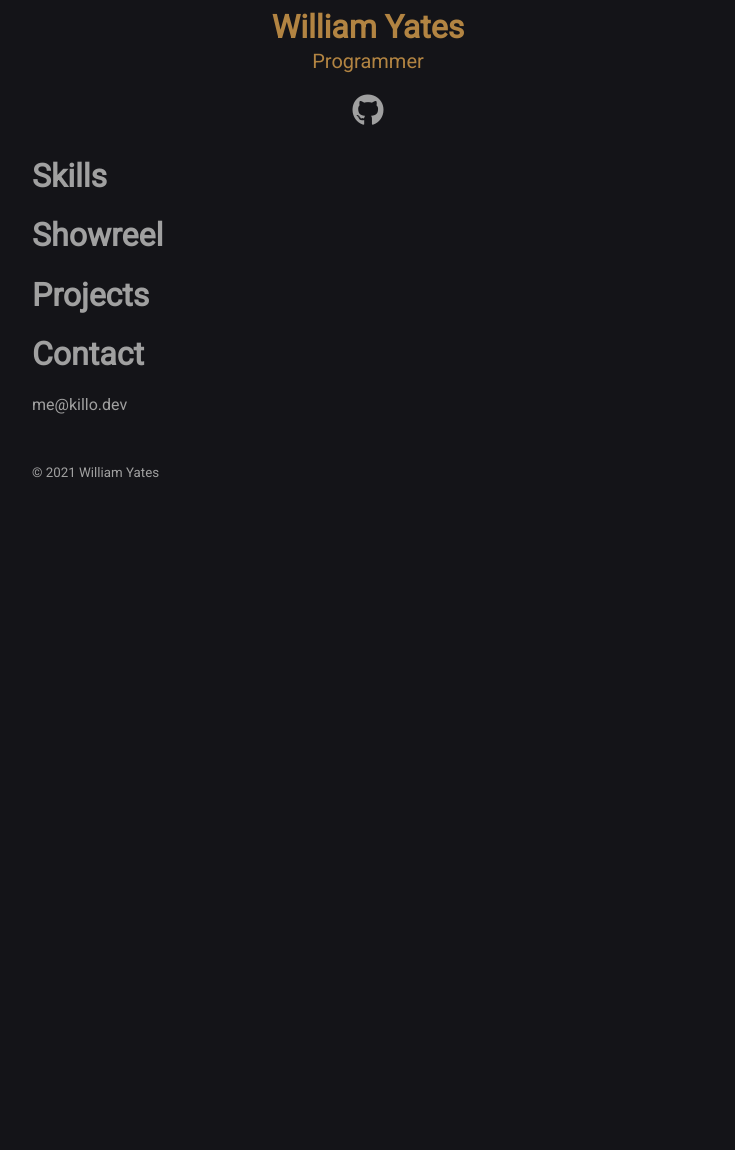
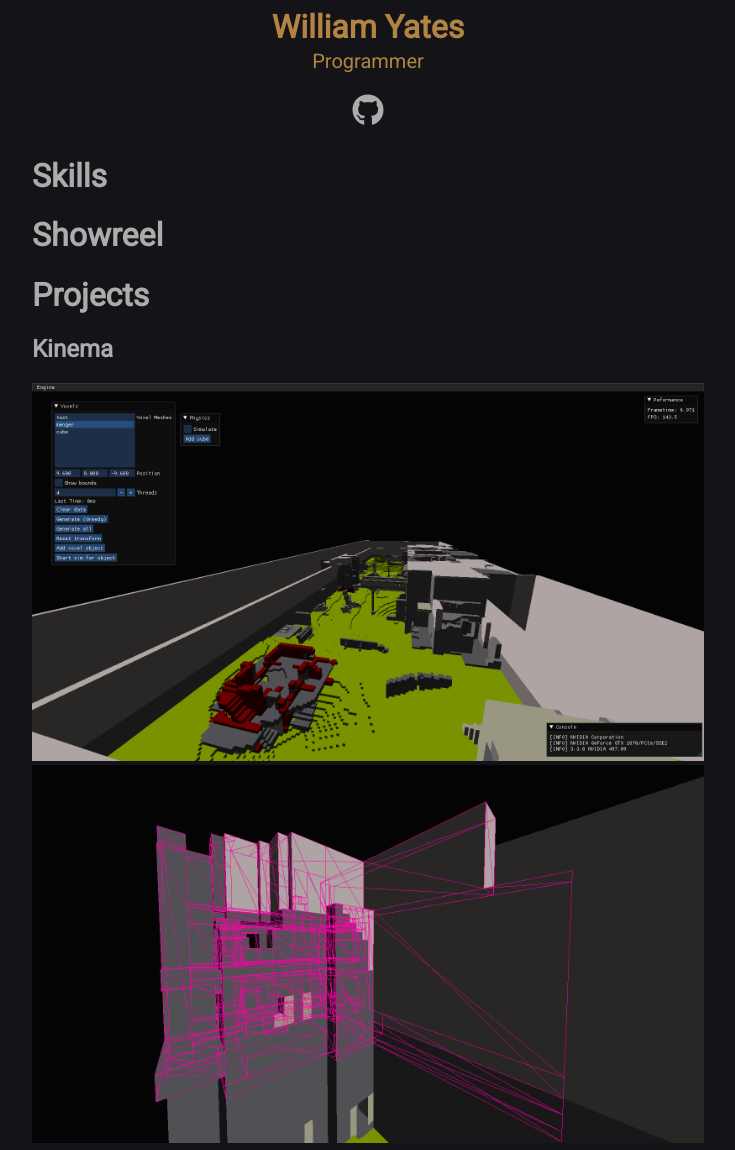
Before and after one commit to killowatt/killowatt.github.io, a plain HTML site: page index.html in a window 1280 px wide. Shown: the part 118-1268 px from the top of the page, without its empty margins (272-1007 px from the left). Before the commit the page ends 800 px from the top, so only its background shows below. Drawn offline with Linux system fonts and the light colour scheme.

Commit message:
Add test images for projects section

```diff
--- a/index.html
+++ b/index.html
@@ -19,7 +19,7 @@
 </head>
 
 <body>
-    <div class="container content">
+    <div class="container">
         <header class="header-container">
             <h3 class="header">
                 <a class="home" href="" title="Home">killowatt</a>
@@ -48,6 +48,17 @@
 
             <div id="projects">
                 <h1>Projects</h1>
+
+                <h2>Kinema</h2>
+
+                <a href="images/kinema/kinema_overview.png" target="_blank">
+                    <img src="images/kinema/kinema_overview.png" alt="Kinema">
+                </a>
+
+                <a href="images/kinema/kinema_wireframe.png" target="_blank">
+                    <img src="images/kinema/kinema_wireframe.png" alt="Kinema Wireframe">
+                </a>
+
             </div>
 
             <div id="contact">
--- a/styles.css
+++ b/styles.css
@@ -1,5 +1,5 @@
 :root {
-    --theme-color: #A0A0A0;
+    --theme-color: #ACACAC;
     --theme-background: #141418;
     --theme-accent: #B28442;
 }
@@ -21,6 +21,11 @@ body {
 
     background-color: var(--theme-background);
     color: var(--theme-color);
+}
+
+img {
+    max-width: 100%;
+    max-height: auto;
 }
 
 iframe {
@@ -55,9 +60,7 @@ iframe {
 
 .header small {
     font-weight: 400;
-    /* opacity: 0.5; */
     color: var(--theme-color);
-
 }
 
 .container {
```
Also changed, not shown: images/kinema/kinema_overview.png (added), images/kinema/kinema_wireframe.png (added).
